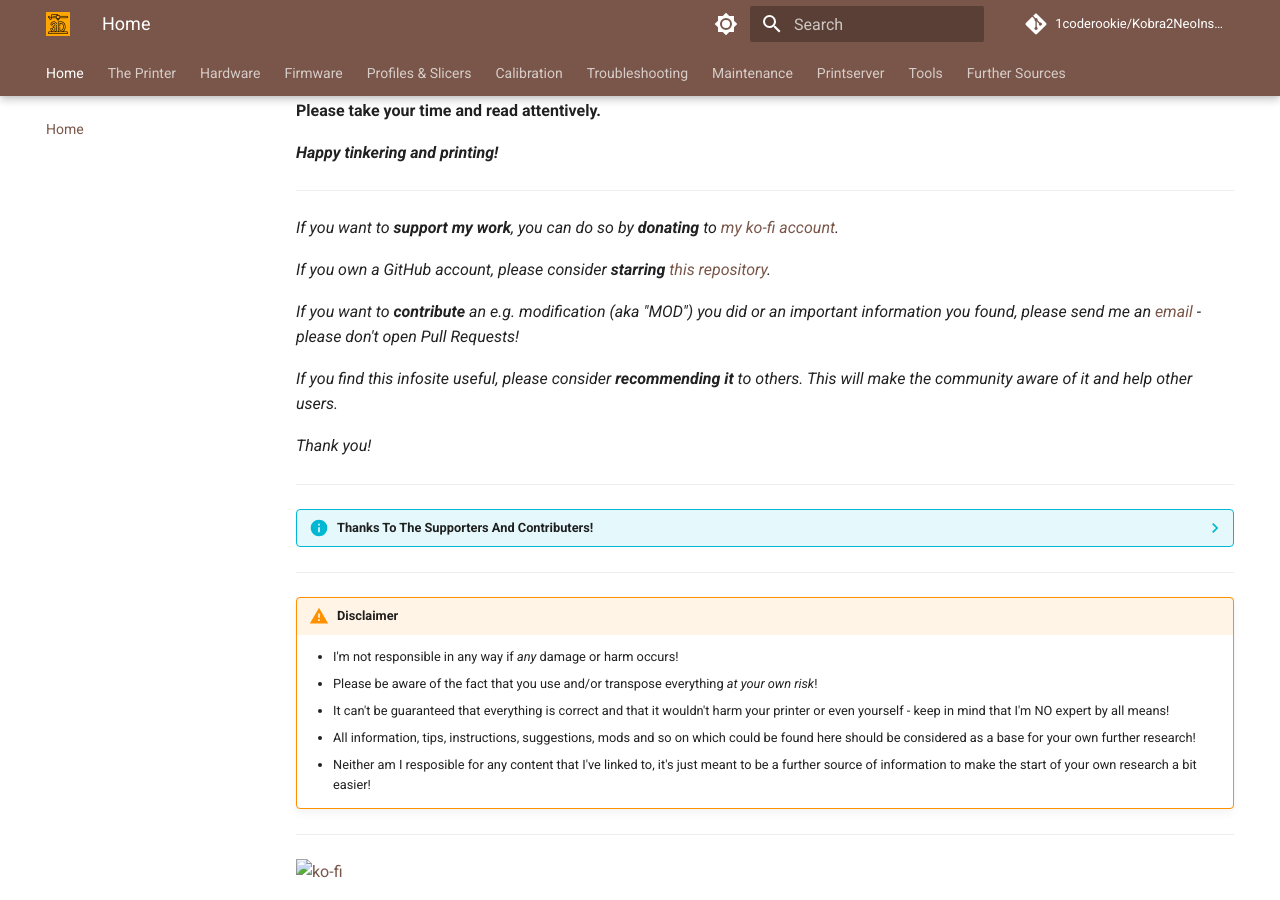
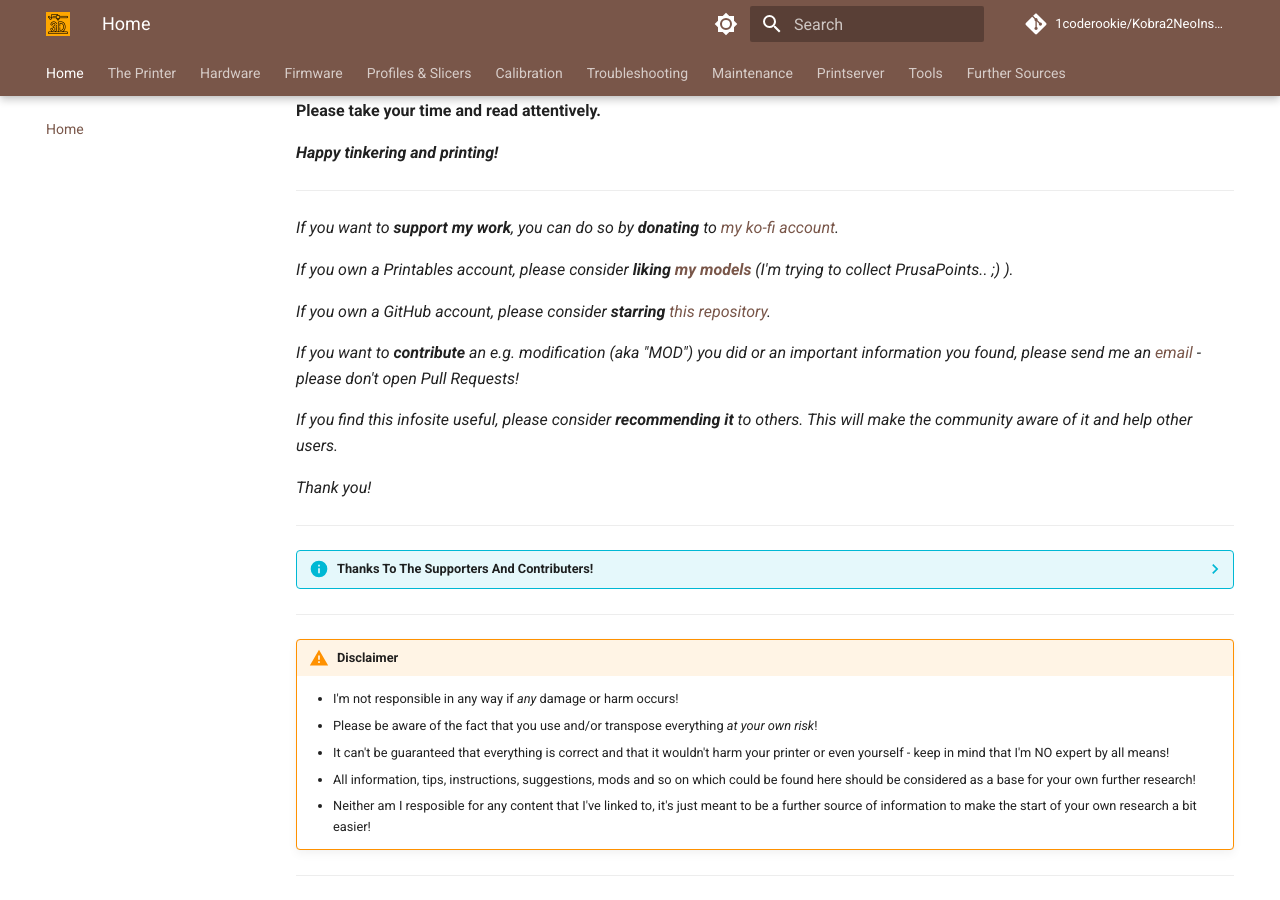
Before and after one commit to 1coderookie/Kobra2NeoInsights, an MkDocs documentation site: the page built from docs/index.md, in a window 1280 px wide and 900 px high, scrolled down 836 px. Built offline with MkDocs 1.6.1 and Material for MkDocs 9.7.7, drawn with Linux system fonts in a browser that asks for light colours; comment, search, counter and statistics services are not loaded.

Commit message:
Update index.md

```diff
--- a/docs/index.md
+++ b/docs/index.md
@@ -46,6 +46,8 @@ Please mind the **search field** in the header as well as the icon in the header
 
 *If you want to ***support my work***, you can do so by ***donating*** to [my ko-fi account](https://ko-fi.com/U6U5NPB51).*
 
+*If you own a Printables account, please consider **liking [my models](https://www.printables.com/@Meowsketeer)** (I'm trying to collect PrusaPoints.. ;) ).*
+
 *If you own a GitHub account, please consider ***starring*** [this repository](https://github.com/1coderookie/KobraGoNeoInsights).*
 
 *If you want to ***contribute*** an e.g. modification (aka "MOD") you did or an important information you found, please send me an [email](mailto:3dneo@quantentunnel.de) - please don't open Pull Requests!*
```
